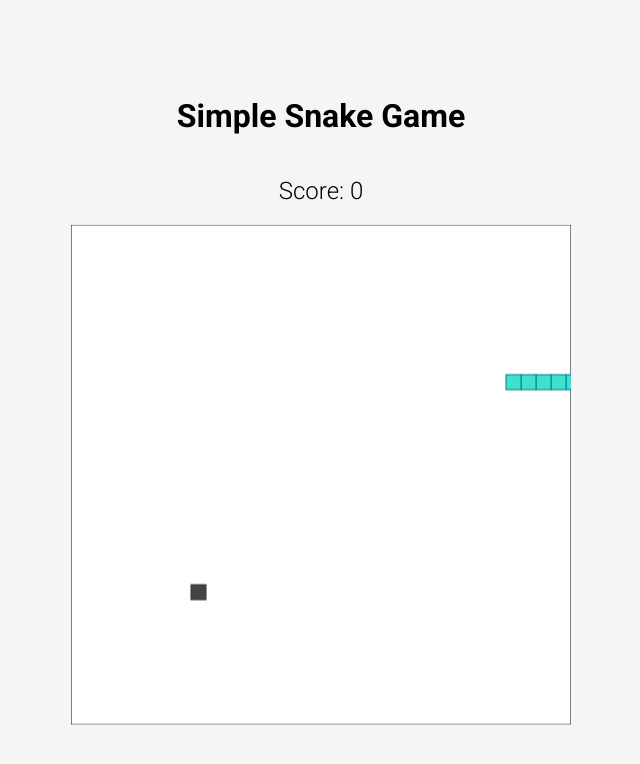
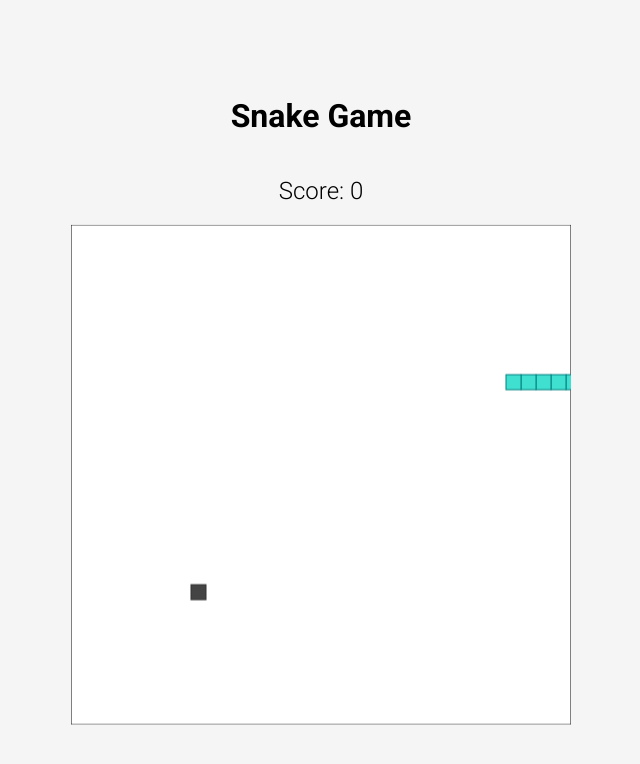
Before and after one commit to seanho96/snake, a plain HTML site: page index.html in a window 1280 px wide. Shown: the whole page, without its empty margins (319-959 px from the left). Drawn offline with Linux system fonts and the light colour scheme.

Commit message:
update readme

```diff
--- a/index.html
+++ b/index.html
@@ -7,12 +7,12 @@
   <meta http-equiv="X-UA-Compatible" content="ie=edge" />
   <link href="https://fonts.googleapis.com/css?family=Roboto:300,400,700&display=swap" rel="stylesheet" />
   <link rel="stylesheet" href="snake.css" />
-  <title>Simple Snake Game</title>
+  <title>Snake Game</title>
 </head>
 
 <body>
   <div id="gameContainer">
-    <h1 class="title">Simple Snake Game</h1>
+    <h1 class="title">Snake Game</h1>
     <h2 id="scoreBoard">
       Score:
       <span id="score">0</span>
```
